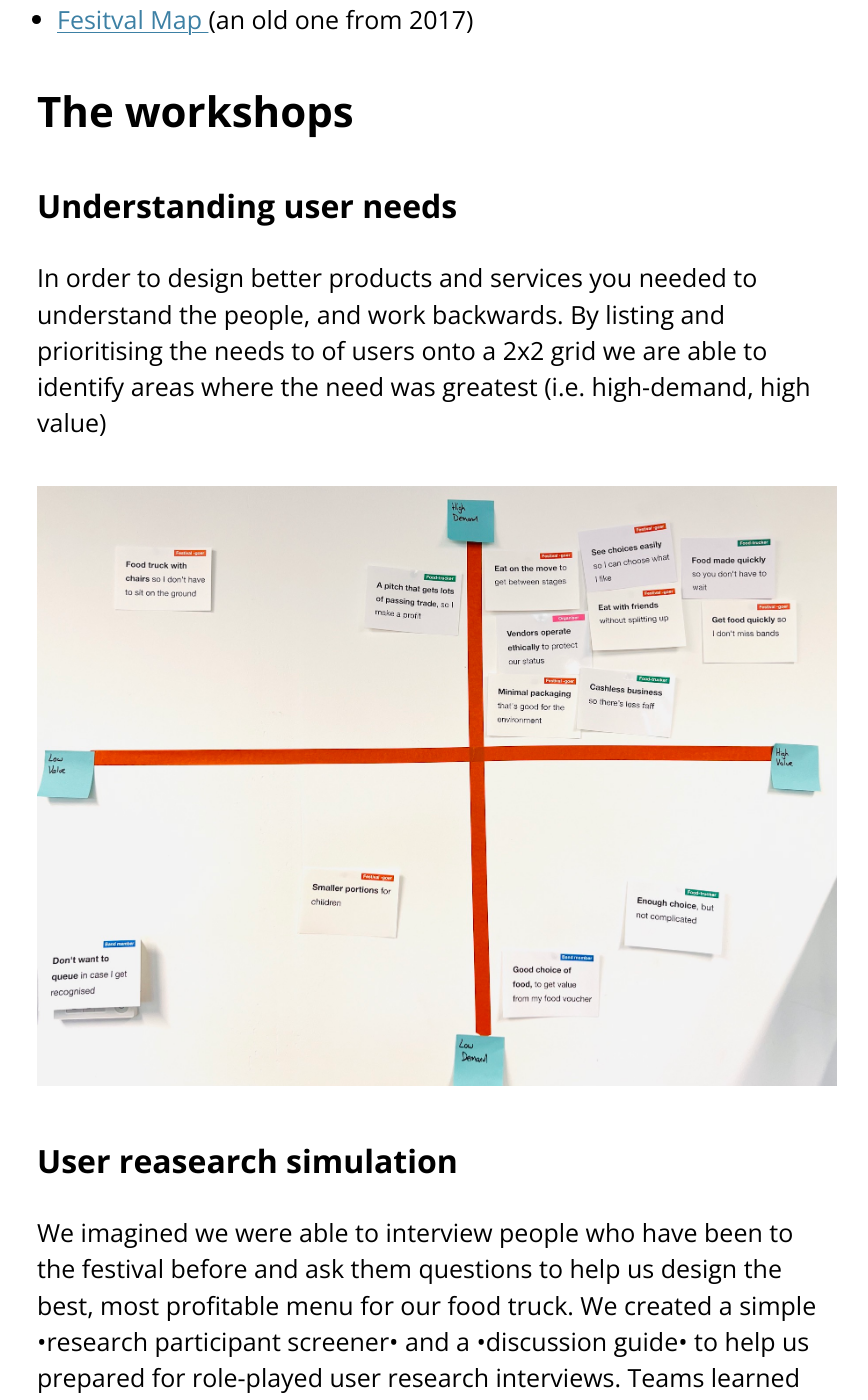
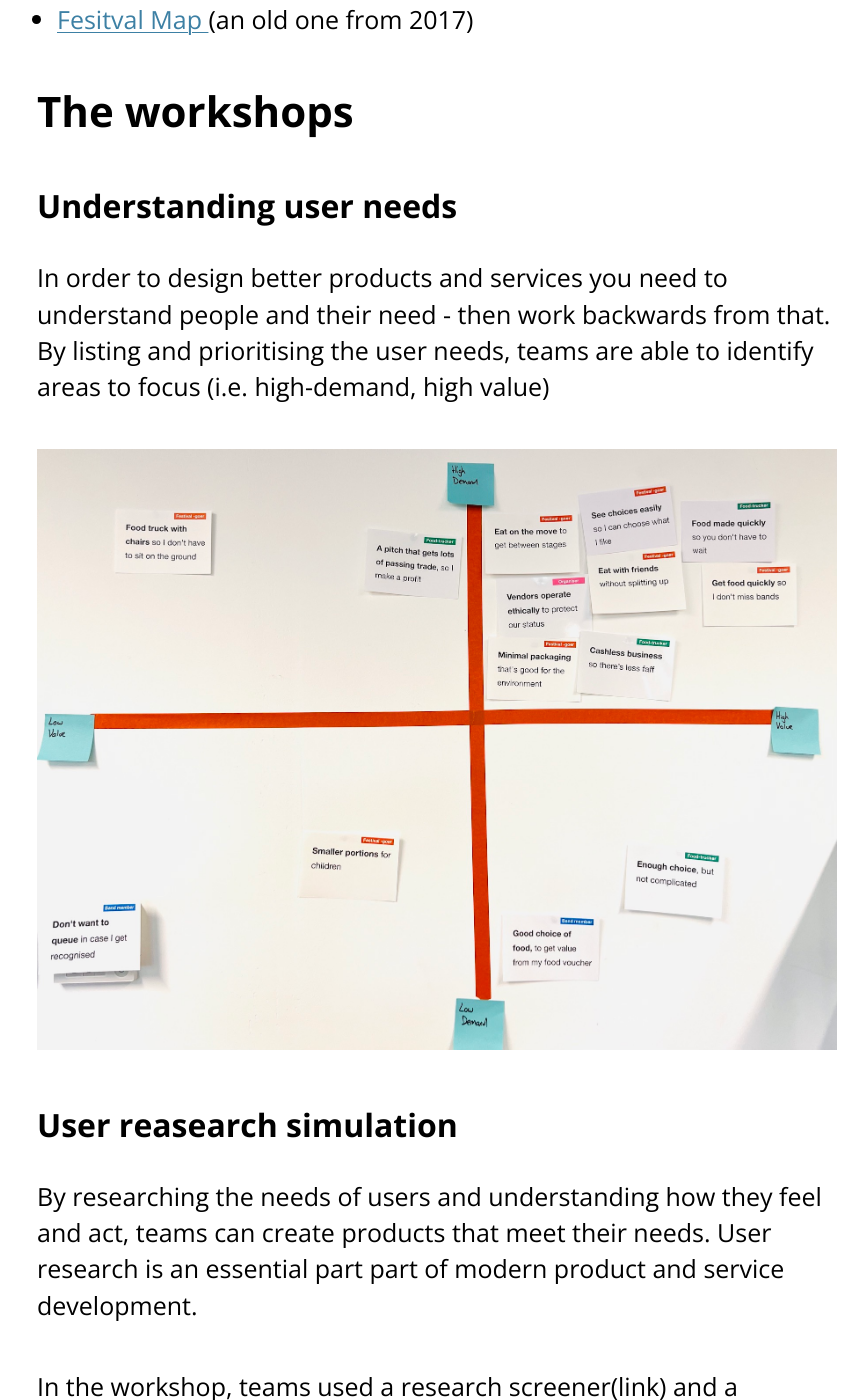
Before and after one commit to learnbymakingwales/learnbymakingwales.github.io, a Jekyll site: the page built from en/resource/design-challenge.md, in a window 1280 px wide and 1400 px high, scrolled down 3359 px. Shown: the whole window, without its empty margins (203-1071 px from the left). Built offline with Jekyll 4.4.1, drawn with Linux system fonts in a browser that asks for light colours; some of the changed text lies outside the part shown.

Commit message:
content changes. added sections and images

```diff
--- a/en/resource/design-challenge.md
+++ b/en/resource/design-challenge.md
@@ -40,18 +40,26 @@ Each year the festival attracts 25,000 people. It’s family friendly, and pride
 ## The workshops
 
 ### Understanding user needs
-In order to design better products and services you needed to understand the people, and work backwards. By listing and prioritising the needs to of users onto a 2x2 grid we are able to identify areas where the need was greatest (i.e. high-demand, high value)
+In order to design better products and services you need to understand people and their need - then work backwards from that. By listing and prioritising the user needs, teams are able to identify areas to focus (i.e. high-demand, high value)
 
 ![user needs printed on indivual cards and placed on a two-by-two grid.  The x-axis shows 'demand' from low to high, and the y-axis shows 'value to user' from low to high.](/assets/images/user-needs-prioritised.jpeg)
 
 ### User reasearch simulation
-We imagined we were able to interview people who have been to the festival before and ask them questions to help us design the best, most profitable menu for our food truck.  We created a simple •research participant screener•<link> and a •discussion guide•<link> to help us prepared for role-played user research interviews.  Teams learned that ethical packaging and sourcing and conveience we're important to their target users.
+By researching the needs of users and understanding how they feel and act, teams can create products that meet their needs.  User research is an essential part part of modern product and service development.
 
-![our research findings](/assets/images/research-findings.jpeg)
+In the workshop, teams used a research screener(link) and a discussion guide(link) to prepare for an interview with a user, before role playing (link) and analysing the findings.
+
+![our research findings learned that ethical packaging and sourcing and conveience we're important to their target users.](/assets/images/research-findings.jpeg)
 
 ### Creating a menu (min-viable product) based on needs
-The first version of our menu product, based on our research findings
+
+![The first versions of the menu products - all based on our research findings](/assets/images/menu-products.jpg)
 
 ### Mapping the (food truck) service
 
+The menu is a product, that exists in a wider-service.  A service map allows teams to understand the interactions between the front-stage (i.e. what users see) and back-stage (i.e. what staff and organisations do behind the scene and all the things that support that).  By doing this teams are able to uncover ways to improve a service.
+
+![Mapping buying a burioto from a food truck](/assets/images/mapping-a-service.png)
+
+
 ### Running a (food truck) service simulation
```
